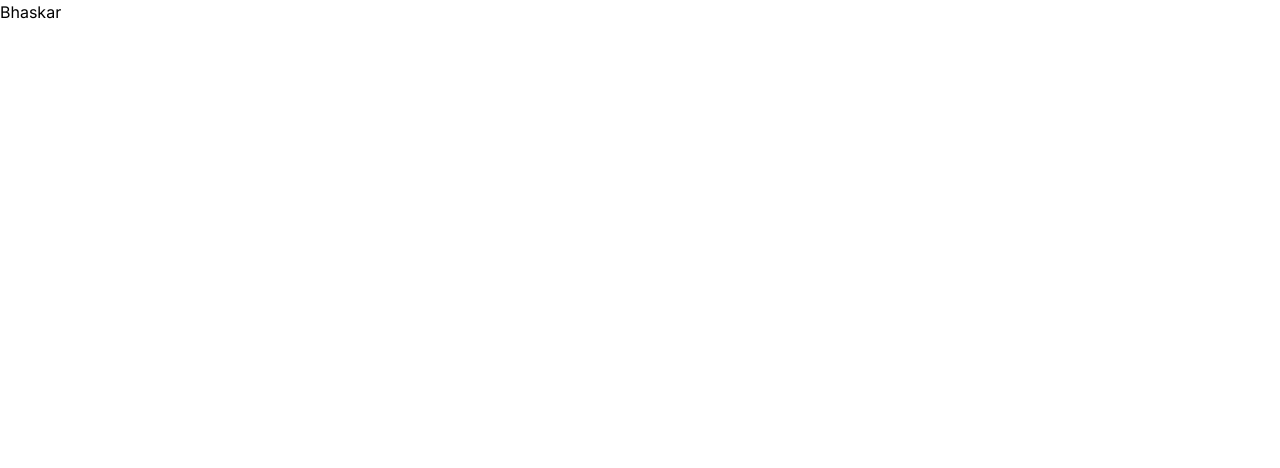
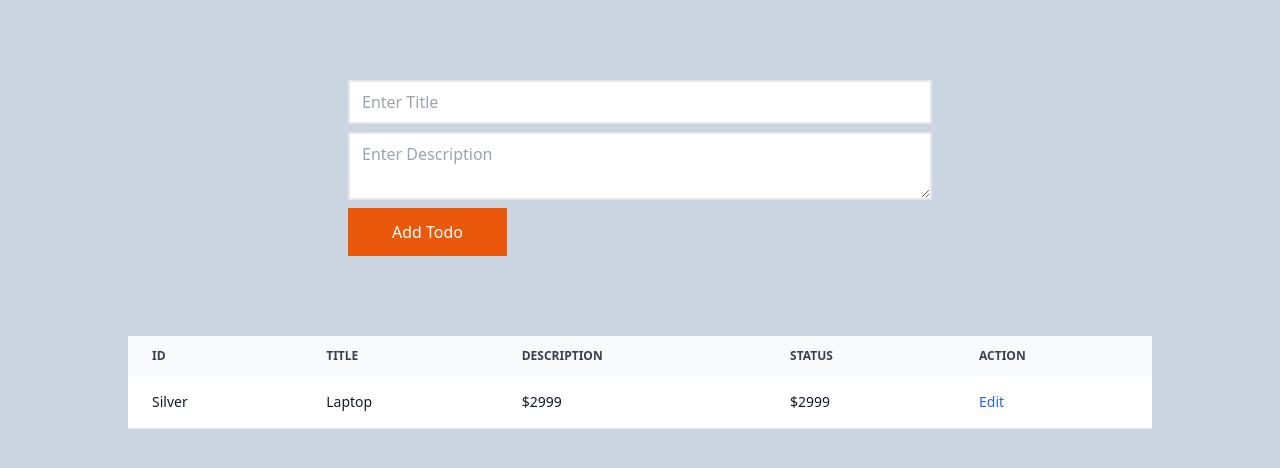
Before and after one commit to morlabhaskar/TODO-APP-USING-NEXTJS, a Next.js app: page / in a window 1280 px wide. Shown: the top 468 px of the page. Built offline with nearby package versions, Linux system fonts and the light colour scheme.

Commit message:
components created

```diff
--- a/app/in/page.jsx
+++ /dev/null
@@ -1,9 +0,0 @@
-import React from 'react'
-
-const page = () => {
-  return (
-    <div>page</div>
-  )
-}
-
-export default page
--- a/app/layout.js
+++ b/app/layout.js
@@ -11,7 +11,10 @@ export const metadata = {
 export default function RootLayout({ children }) {
   return (
     <html lang="en">
-      <body className={inter.className}>{children}</body>
+      {/* <body className={inter.className}> */}
+      <body className="bg-slate-300">
+          {children}
+      </body>
     </html>
   );
 }
--- a/app/page.js
+++ b/app/page.js
@@ -1,7 +1,48 @@
-import Image from "next/image";
+import Todo from "@/components/todo";
 
 export default function Home() {
+
+
+
+
+
   return (
-    <h1>Bhaskar</h1>
+    <>
+      <form className="flex flex-col items-start gap-2 w-[80%] max-w-[600px] mt-20 px-2 mx-auto">
+        <input type="text" name="title" placeholder="Enter Title" className="px-3 py-2 border-2 w-full" />
+        <textarea name="description" placeholder="Enter Description" className="px-3 py-2 border-2 w-full"></textarea>
+        <button type="submit" className="bg-orange-600 py-3 px-11 text-white">Add Todo</button>
+      </form>
+
+
+<div className="relative overflow-x-auto sm:rounded-lg">
+    <table className="w-[80%] mt-20 mx-auto text-sm text-left rtl:text-right text-gray-900 ">
+        <thead className="text-xs text-gray-700 uppercase bg-gray-50 ">
+            <tr>
+                <th scope="col" className="px-6 py-3">
+                    ID
+                </th>
+                <th scope="col" className="px-6 py-3">
+                    TITLE
+                </th>
+                <th scope="col" className="px-6 py-3">
+                    DESCRIPTION
+                </th>
+                <th scope="col" className="px-6 py-3">
+                    STATUS
+                </th>
+                <th scope="col" className="px-6 py-3">
+                    ACTION
+                </th>
+            </tr>
+        </thead>
+        <tbody>
+          <Todo/>
+
+        </tbody>
+    </table>
+</div>
+
+    </>
   );
 }
--- /dev/null
+++ b/components/Todo.jsx
@@ -0,0 +1,25 @@
+import React from 'react'
+
+const Todo = () => {
+    return (
+        <tr className="odd:bg-white odd:dark:bg-gray-900 even:bg-gray-50 even:dark:bg-gray-800 border-b dark:border-gray-700">
+            <td className="px-6 py-4">
+                Silver
+            </td>
+            <td className="px-6 py-4">
+                Laptop
+            </td>
+            <td className="px-6 py-4">
+                $2999
+            </td>
+            <td className="px-6 py-4">
+                $2999
+            </td>
+            <td className="px-6 py-4">
+                <a href="#" className="font-medium text-blue-600 dark:text-blue-500 hover:underline">Edit</a>
+            </td>
+        </tr>
+    )
+}
+
+export default Todo
```
